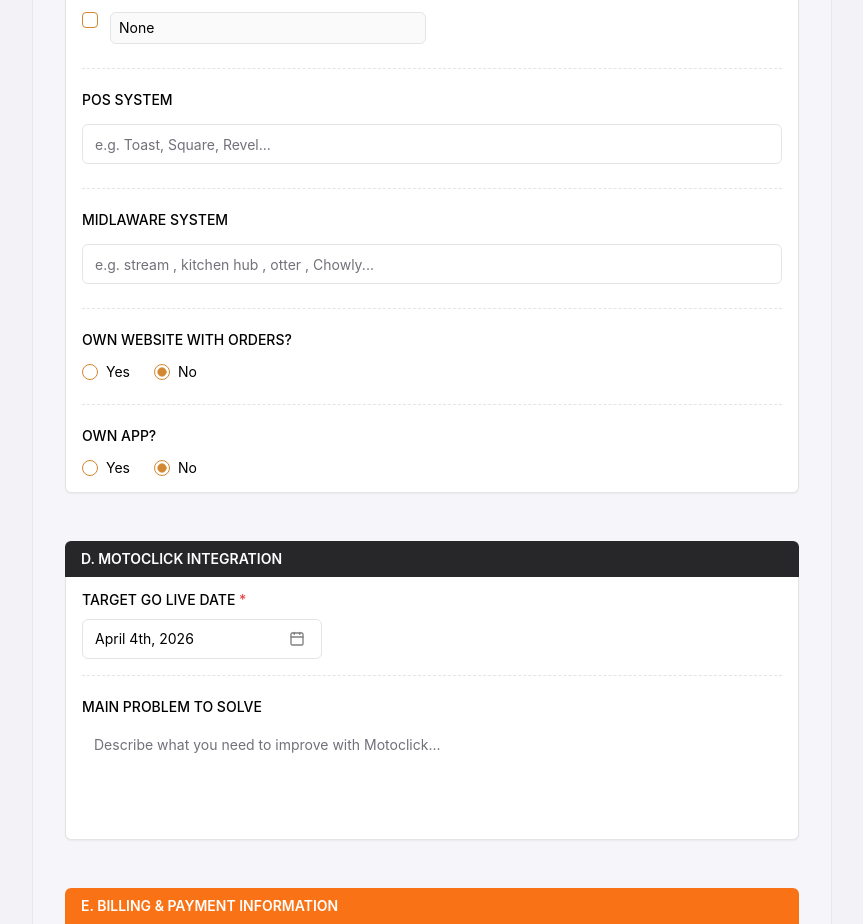
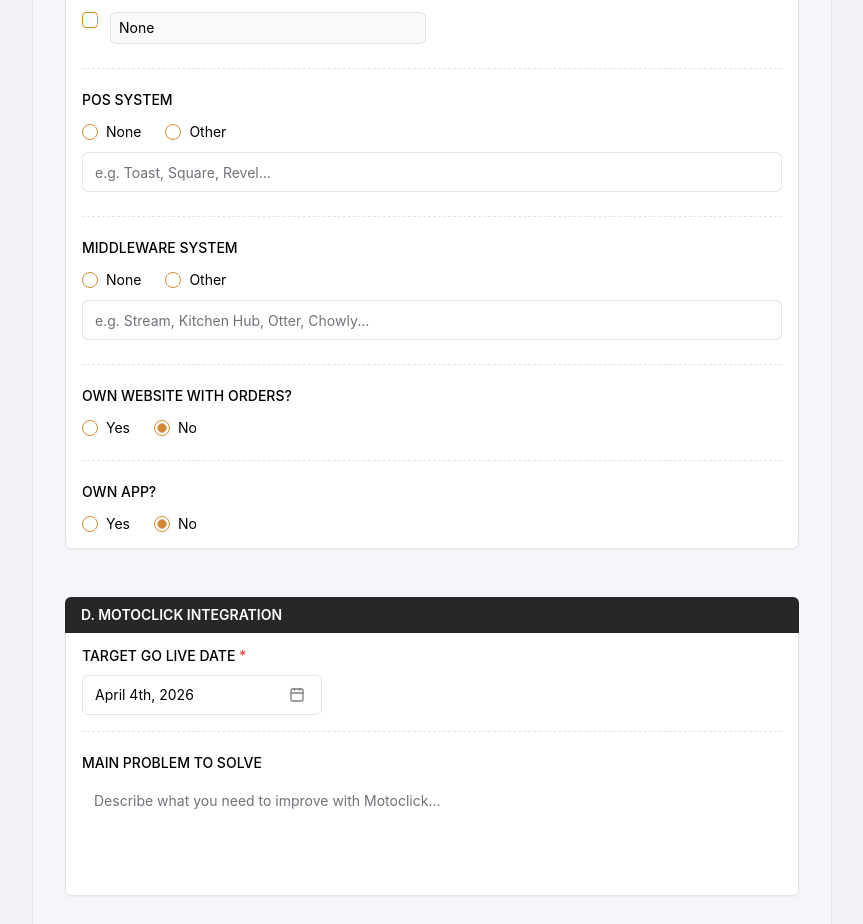
Before and after one commit to benjaminheredia1/OnboardingMotoclick, a React (Vite) app: page / in a window 1280 px wide. Shown: the part 2780-3704 px from the top of the page, without its empty margins (208-1071 px from the left). Built offline with nearby package versions, Linux system fonts and the light colour scheme; what @react-pdf/renderer would draw is missing.

Commit message:
new changes

```diff
--- a/src/components/sections/SectionA.tsx
+++ b/src/components/sections/SectionA.tsx
@@ -189,7 +189,7 @@ export function SectionA() {
           <FormItem>
             <FormLabel>ZIP CODE</FormLabel>
             <FormControl>
-              <Input placeholder="11201" {...field} />
+              <Input placeholder="11201" maxLength={20} {...field} />
             </FormControl>
             <FormMessage />
           </FormItem>
@@ -234,7 +234,7 @@ export function SectionA() {
           <FormItem>
             <FormLabel>MAIN ADDRESS <span className="text-red-500">*</span></FormLabel>
             <FormControl>
-              <Input placeholder="Street, City, State, ZIP" maxLength={100} {...field} />
+              <Input placeholder="Street, City, State, ZIP" maxLength={200} {...field} />
             </FormControl>
             <FormMessage />
           </FormItem>
--- a/src/components/sections/SectionB.tsx
+++ b/src/components/sections/SectionB.tsx
@@ -31,7 +31,7 @@ export function SectionB() {
           <FormItem>
             <FormLabel>AVERAGE ORDERS / DAY <span className="text-red-500">*</span></FormLabel>
             <FormControl>
-              <Input type="number" placeholder="e.g. 30" {...field} />
+              <Input type="number" placeholder="e.g. 30" maxLength={10} {...field} />
             </FormControl>
             <FormMessage />
           </FormItem>
@@ -41,7 +41,7 @@ export function SectionB() {
           <FormItem>
             <FormLabel>AVERAGE TICKET ($)</FormLabel>
             <FormControl>
-              <Input type="number" placeholder="e.g. 35" {...field} value={field.value ?? ""} />
+              <Input type="number" placeholder="e.g. 35" maxLength={10} {...field} value={field.value ?? ""} />
             </FormControl>
             <FormMessage />
           </FormItem>
@@ -149,6 +149,7 @@ export function SectionB() {
               <Textarea
                 placeholder="Describe any pain points here..."
                 className="resize-none h-24"
+                maxLength={500}
                 {...field}
               />
             </FormControl>
--- a/src/components/sections/SectionC.tsx
+++ b/src/components/sections/SectionC.tsx
@@ -85,7 +85,7 @@ export function SectionC() {
               <FormItem className="animate-in fade-in slide-in-from-top-2 duration-300">
                 <FormLabel>NAME OF OTHER PLATFORM</FormLabel>
                 <FormControl>
-                  <Input placeholder="Enter platform name..." {...field} />
+                  <Input placeholder="Enter platform name..." maxLength={100} {...field} />
                 </FormControl>
                 <FormMessage />
               </FormItem>
@@ -100,12 +100,44 @@ export function SectionC() {
             <FormItem className="space-y-3 pt-4 border-t border-dashed">
               <FormLabel>POS SYSTEM</FormLabel>
               <FormControl>
+                <RadioGroup
+                  onValueChange={(val) => {
+                    if (val === "None") field.onChange("None");
+                    else field.onChange("");
+                  }}
+                  value={
+                    field.value === "None" ? "None" : field.value ? "Other" : ""
+                  }
+                  className="flex space-x-4 mb-2"
+                >
+                  <FormItem className="flex items-center space-x-2 space-y-0">
+                    <FormControl>
+                      <RadioGroupItem value="None" />
+                    </FormControl>
+                    <FormLabel className="font-normal cursor-pointer">
+                      None
+                    </FormLabel>
+                  </FormItem>
+                  <FormItem className="flex items-center space-x-2 space-y-0">
+                    <FormControl>
+                      <RadioGroupItem value="Other" />
+                    </FormControl>
+                    <FormLabel className="font-normal cursor-pointer">
+                      Other
+                    </FormLabel>
+                  </FormItem>
+                </RadioGroup>
+              </FormControl>
+              {field.value !== "None" && (
+                <FormControl>
                   <Input
                     placeholder="e.g. Toast, Square, Revel..."
                     maxLength={100}
-                  {...field}
+                    value={field.value === "None" ? "" : field.value}
+                    onChange={(e) => field.onChange(e.target.value)}
                   />
                 </FormControl>
+              )}
               <FormMessage />
             </FormItem>
           )}
@@ -116,14 +148,46 @@ export function SectionC() {
           name="middleware_system"
           render={({ field }) => (
             <FormItem className="space-y-3 pt-4 border-t border-dashed">
-              <FormLabel>MIDLAWARE SYSTEM</FormLabel>
+              <FormLabel>MIDDLEWARE SYSTEM</FormLabel>
+              <FormControl>
+                <RadioGroup
+                  onValueChange={(val) => {
+                    if (val === "None") field.onChange("None");
+                    else field.onChange(""); // Switch to 'Other' mode, clear text to force input
+                  }}
+                  value={
+                    field.value === "None" ? "None" : field.value ? "Other" : ""
+                  }
+                  className="flex space-x-4 mb-2"
+                >
+                  <FormItem className="flex items-center space-x-2 space-y-0">
+                    <FormControl>
+                      <RadioGroupItem value="None" />
+                    </FormControl>
+                    <FormLabel className="font-normal cursor-pointer">
+                      None
+                    </FormLabel>
+                  </FormItem>
+                  <FormItem className="flex items-center space-x-2 space-y-0">
+                    <FormControl>
+                      <RadioGroupItem value="Other" />
+                    </FormControl>
+                    <FormLabel className="font-normal cursor-pointer">
+                      Other
+                    </FormLabel>
+                  </FormItem>
+                </RadioGroup>
+              </FormControl>
+              {field.value !== "None" && (
                 <FormControl>
                   <Input
-                  placeholder="e.g. stream , kitchen hub , otter , Chowly..."
+                    placeholder="e.g. Stream, Kitchen Hub, Otter, Chowly..."
                     maxLength={100}
-                  {...field}
+                    value={field.value === "None" ? "" : field.value}
+                    onChange={(e) => field.onChange(e.target.value)}
                   />
                 </FormControl>
+              )}
               <FormMessage />
             </FormItem>
           )}
--- a/src/components/sections/SectionD.tsx
+++ b/src/components/sections/SectionD.tsx
@@ -81,6 +81,7 @@ export function SectionD() {
                 <Textarea
                   placeholder="Describe what you need to improve with Motoclick..."
                   className="resize-none h-24"
+                  maxLength={500}
                   {...field}
                 />
               </FormControl>
--- a/src/components/sections/SectionE.tsx
+++ b/src/components/sections/SectionE.tsx
@@ -33,7 +33,7 @@ export function SectionE() {
           <FormItem>
             <FormLabel>EIN / TAX ID</FormLabel>
             <FormControl>
-              <Input placeholder="e.g. 12-3456789" maxLength={100} {...field} />
+              <Input placeholder="e.g. 12-3456789" maxLength={50} {...field} />
             </FormControl>
             <FormMessage />
           </FormItem>
@@ -43,7 +43,7 @@ export function SectionE() {
           <FormItem>
             <FormLabel>BILLING ADDRESS <span className="text-red-500">*</span></FormLabel>
             <FormControl>
-              <Input placeholder="Street, City, State, ZIP" maxLength={100} {...field} />
+              <Input placeholder="Street, City, State, ZIP" maxLength={200} {...field} />
             </FormControl>
             <FormMessage />
           </FormItem>
--- a/src/components/sections/SectionF.tsx
+++ b/src/components/sections/SectionF.tsx
@@ -42,6 +42,7 @@ export function SectionF() {
               <Textarea
                 placeholder="Any specific requests or requirements..."
                 className="min-h-[100px]"
+                maxLength={1000}
                 {...field}
               />
             </FormControl>
--- a/src/components/sections/SectionH.tsx
+++ b/src/components/sections/SectionH.tsx
@@ -61,7 +61,7 @@ export function SectionH() {
             <FormItem>
               <FormLabel>PHONE NUMBER</FormLabel>
               <FormControl>
-                <Input type="tel" placeholder="+1 (718) 555-0000" maxLength={100} {...field} />
+                <Input type="tel" placeholder="+1 (718) 555-0000" maxLength={50} {...field} />
               </FormControl>
               <FormMessage />
             </FormItem>
--- a/src/lib/interfaces/pdf.interface.ts
+++ b/src/lib/interfaces/pdf.interface.ts
@@ -25,8 +25,8 @@ export interface MotoclickClientOnboardingForm {
 
   // Section C
   delivery_platforms: string[];
-  pos_system?: string;
-  middleware_system?: string;
+  pos_system: string;
+  middleware_system: string;
   own_website?: string;
   own_app?: string;
 
--- a/src/lib/pdf-template.tsx
+++ b/src/lib/pdf-template.tsx
@@ -113,7 +113,8 @@ export const template = (data: MotoclickClientOnboardingForm) => {
         <h2 style="${h2Style}">C. Technology & Platforms</h2>
         <div style="${containerStyle}">
             <div style="${fieldFullStyle}"><span style="${labelStyle}">Delivery Platforms</span><span style="${valueStyle}">${formatValue(data.delivery_platforms)}</span></div>
-            <div style="${fieldHalfStyle}"><span style="${labelStyle}">POS / Middleware System</span><span style="${valueStyle}">${formatValue(data.pos_system)}</span></div>
+            <div style="${fieldHalfStyle}"><span style="${labelStyle}">POS System</span><span style="${valueStyle}">${formatValue(data.pos_system)}</span></div>
+            <div style="${fieldHalfStyle}"><span style="${labelStyle}">Middleware System</span><span style="${valueStyle}">${formatValue(data.middleware_system)}</span></div>
             <div style="${fieldHalfStyle}"><span style="${labelStyle}">Own Website?</span><span style="${valueStyle}">${formatValue(data.own_website)}</span></div>
             <div style="${fieldHalfStyle}"><span style="${labelStyle}">Own App?</span><span style="${valueStyle}">${formatValue(data.own_app)}</span></div>
         </div>
--- a/src/lib/schema.ts
+++ b/src/lib/schema.ts
@@ -1,4 +1,7 @@
 import { z } from "zod";
+
+const cleanTextRegex = /^[a-zA-Z0-9\sáéíóúÁÉÍÓÚñÑ.,&\-\/\(\)]*$/;
+const cleanTextMsg = "No special characters allowed (only letters, numbers, spaces, and basic punctuation like . , & - / ( ))";
 
 export const operatingHoursSlotSchema = z.object({
   id: z.number(),
@@ -11,18 +14,18 @@ export const operatingHoursSlotSchema = z.object({
 
 export const onboardingSchema = z.object({
   // Section A
-  legal_name: z.string().min(1, "Legal Business Name is required").max(100, "Max 100 characters"),
-  dba_name: z.string().min(1, "DBA / Trade Name is required").max(100, "Max 100 characters"),
-  primary_contact_name: z.string().min(1, "Primary Contact Name is required").max(100, "Max 100 characters"),
-  title_role: z.string().max(100, "Max 100 characters").optional(),
+  legal_name: z.string().min(1, "Legal Business Name is required").max(100, "Max 100 characters").regex(cleanTextRegex, cleanTextMsg),
+  dba_name: z.string().min(1, "DBA / Trade Name is required").max(100, "Max 100 characters").regex(cleanTextRegex, cleanTextMsg),
+  primary_contact_name: z.string().min(1, "Primary Contact Name is required").max(100, "Max 100 characters").regex(cleanTextRegex, cleanTextMsg),
+  title_role: z.string().max(100, "Max 100 characters").regex(cleanTextRegex, cleanTextMsg).optional(),
   email_address: z.string().email("Invalid email address").max(100, "Max 100 characters"),
   phone_prefix: z.string().min(1, "Country code is required"),
   phone_number: z.string()
     .min(1, "Phone number is required")
     .max(30, "Max 30 digits")
     .regex(/^\d+$/, "Only numbers are allowed"),
-  city_borough: z.string().min(1, "City / Borough is required").max(100, "Max 100 characters"),
-  zip_code: z.string().max(20, "Max 20 characters").optional(),
+  city_borough: z.string().min(1, "City / Borough is required").max(100, "Max 100 characters").regex(cleanTextRegex, cleanTextMsg),
+  zip_code: z.string().max(20, "Max 20 characters").regex(cleanTextRegex, cleanTextMsg).optional(),
   number_of_locations: z.coerce.number().min(1, "Must be at least 1 location"),
   business_type: z.enum([
     "Restaurant",
@@ -32,72 +35,72 @@ export const onboardingSchema = z.object({
     "Chain",
     "Franchise",
   ]),
-  main_address: z.string().min(1, "Main Address is required").max(100, "Max 100 characters"),
+  main_address: z.string().min(1, "Main Address is required").max(200, "Max 200 characters").regex(cleanTextRegex, cleanTextMsg),
   operating_hours: z.array(operatingHoursSlotSchema).min(1, "At least one operating hours slot is required"),
 
   // Section B
   avg_orders: z.coerce.number().min(0).default(0),
   avg_ticket: z.coerce.number().optional().nullable(),
-  peak_hours: z.string().optional(),
+  peak_hours: z.string().max(100, "Max 100 characters").regex(cleanTextRegex, cleanTextMsg).optional(),
   own_drivers: z.enum(["Yes", "No", "Partially"]),
   self_delivering: z.enum(["Yes", "No"]),
   using_3pl: z.enum(["Yes", "No"]).optional(),
-  pain_points: z.string().optional(),
+  pain_points: z.string().max(500, "Max 500 characters").regex(cleanTextRegex, cleanTextMsg).optional(),
 
   // Section C
   delivery_platforms: z.array(z.string()).optional().default([]),
-  pos_system: z.string().optional(),
-  middleware_system: z.string().optional(),
+  pos_system: z.string().min(1, "POS System is required").max(100, "Max 100 characters").regex(cleanTextRegex, cleanTextMsg),
+  middleware_system: z.string().min(1, "Middleware System is required").max(100, "Max 100 characters").regex(cleanTextRegex, cleanTextMsg),
   own_website: z.enum(["Yes", "No"]).optional(),
   own_app: z.enum(["Yes", "No"]).optional(),
 
   // Section D
   target_date: z.date(),
-  main_problem: z.string().optional(),
+  main_problem: z.string().max(500, "Max 500 characters").regex(cleanTextRegex, cleanTextMsg).optional(),
 
   // Section E
-  contract_name: z.string().min(1, "Legal Name for Contract is required"),
-  ein_tax_id: z.string().optional(),
-  billing_address: z.string().min(1, "Billing Address is required"),
-  authorized_signatory: z.string().min(1, "Authorized Signatory is required"),
+  contract_name: z.string().min(1, "Legal Name for Contract is required").max(100, "Max 100 characters").regex(cleanTextRegex, cleanTextMsg),
+  ein_tax_id: z.string().max(50, "Max 50 characters").regex(cleanTextRegex, cleanTextMsg).optional(),
+  billing_address: z.string().min(1, "Billing Address is required").max(200, "Max 200 characters").regex(cleanTextRegex, cleanTextMsg),
+  authorized_signatory: z.string().min(1, "Authorized Signatory is required").max(100, "Max 100 characters").regex(cleanTextRegex, cleanTextMsg),
 
   // Section F
-  comm_channel: z.string().optional(),
-  notes: z.string().optional(),
+  comm_channel: z.string().max(100, "Max 100 characters").regex(cleanTextRegex, cleanTextMsg).optional(),
+  notes: z.string().max(1000, "Max 1000 characters").regex(cleanTextRegex, cleanTextMsg).optional(),
 
   // Section G
-  uber_eats_user: z.string().optional(),
-  uber_eats_pass: z.string().optional(),
-  doordash_user: z.string().optional(),
-  doordash_pass: z.string().optional(),
-  grubhub_user: z.string().optional(),
-  grubhub_pass: z.string().optional(),
-  slice_user: z.string().optional(),
-  slice_pass: z.string().optional(),
-  delivery_com_user: z.string().optional(),
-  delivery_com_pass: z.string().optional(),
-  sharebites_user: z.string().optional(),
-  sharebites_pass: z.string().optional(),
-  other_platform_name: z.string().optional(),
-  other_platform_user: z.string().optional(),
-  other_platform_pass: z.string().optional(),
+  uber_eats_user: z.string().max(100, "Max 100 characters").optional(),
+  uber_eats_pass: z.string().max(100, "Max 100 characters").optional(), // Passwords allow special chars
+  doordash_user: z.string().max(100, "Max 100 characters").optional(),
+  doordash_pass: z.string().max(100, "Max 100 characters").optional(),
+  grubhub_user: z.string().max(100, "Max 100 characters").optional(),
+  grubhub_pass: z.string().max(100, "Max 100 characters").optional(),
+  slice_user: z.string().max(100, "Max 100 characters").optional(),
+  slice_pass: z.string().max(100, "Max 100 characters").optional(),
+  delivery_com_user: z.string().max(100, "Max 100 characters").optional(),
+  delivery_com_pass: z.string().max(100, "Max 100 characters").optional(),
+  sharebites_user: z.string().max(100, "Max 100 characters").optional(),
+  sharebites_pass: z.string().max(100, "Max 100 characters").optional(),
+  other_platform_name: z.string().max(100, "Max 100 characters").optional(),
+  other_platform_user: z.string().max(100, "Max 100 characters").optional(),
+  other_platform_pass: z.string().max(100, "Max 100 characters").optional(),
 
   // Section H
-  pos_access_name: z.string().optional(),
-  pos_access_user: z.string().optional(),
-  pos_access_pass: z.string().optional(),
-  pos_access_owner: z.string().optional(),
-  pos_access_phone: z.string().optional(),
-  pos_access_email: z.string().optional(),
+  pos_access_name: z.string().max(100, "Max 100 characters").regex(cleanTextRegex, cleanTextMsg).optional(),
+  pos_access_user: z.string().max(100, "Max 100 characters").regex(cleanTextRegex, cleanTextMsg).optional(),
+  pos_access_pass: z.string().max(100, "Max 100 characters").optional(),
+  pos_access_owner: z.string().max(100, "Max 100 characters").regex(cleanTextRegex, cleanTextMsg).optional(),
+  pos_access_phone: z.string().max(50, "Max 50 characters").regex(/^[0-9+\s\-()]*$/, "Invalid phone format").optional(), // Phone format
+  pos_access_email: z.string().email("Invalid email address").max(100, "Max 100 characters").optional().or(z.literal("")),
 
   // Credit Card & Signature (New)
-  card_holder_name: z.string().optional(),
-  card_number: z.string().optional(),
-  card_expiry: z.string().optional(),
-  card_cvv: z.string().optional(),
-  card_zip: z.string().optional(),
+  card_holder_name: z.string().max(100, "Max 100 characters").regex(cleanTextRegex, cleanTextMsg).optional(),
+  card_number: z.string().max(20, "Max 20 digits").regex(/^[0-9\s]*$/, "Only numbers allowed").optional(),
+  card_expiry: z.string().max(7, "Max 7 characters").regex(/^[0-9\/]*$/, "MM/YY format").optional(),
+  card_cvv: z.string().max(4, "Max 4 digits").regex(/^[0-9]*$/, "Digits only").optional(),
+  card_zip: z.string().max(10, "Max 10 characters").regex(cleanTextRegex, cleanTextMsg).optional(),
   card_contact_email: z.string().email("Invalid email address").optional().or(z.literal("")),
-  signature_data: z.string().optional(),
+  signature_data: z.string().optional(), // Base64 data, allow
 });
 
 export type OnboardingFormValues = z.infer<typeof onboardingSchema>;
```
Also changed, not shown: src/components/OnboardingForm.tsx (+4 -4 lines), src/components/sections/SectionG.tsx (+4 -4 lines), 1 other file (tests, documents, lock files or other folders). Lines whose indentation alone changed are shown as unchanged.
